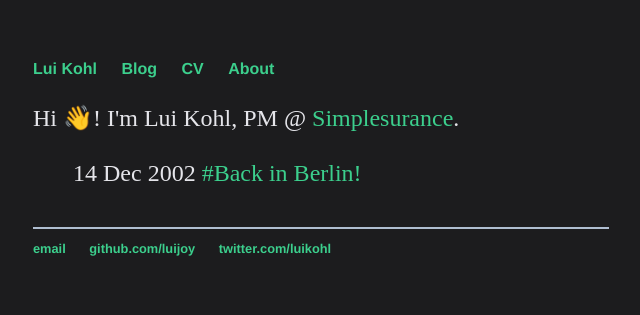
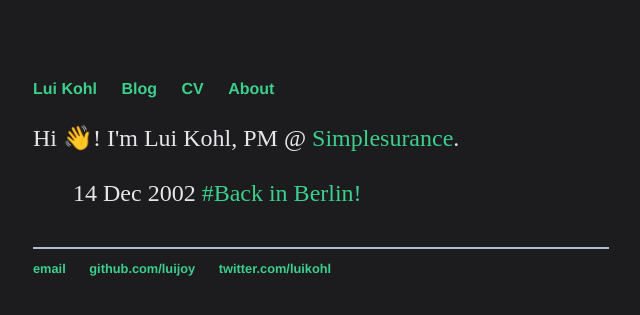
Before and after one commit to luijoy/luijoy.github.io, a Jekyll site: the page built from index.html, in a window 1280 px wide. Shown: the top 315 px of the page, without its empty margins (319-959 px from the left). Built offline with Jekyll 4.4.1, drawn with Linux system fonts in a browser that asks for light colours.

Commit message:
Update main.css

```diff
--- a/css/main.css
+++ b/css/main.css
@@ -2,6 +2,8 @@
     margin: 60px auto;
     width: 45%;
     background-color: #1C1C1E;
+    margin-top: 80px;
+    margin-bottom: 60vh;
 }
 nav ul, footer ul {
     font-family:'Helvetica', 'Arial', 'Sans-Serif';
```
